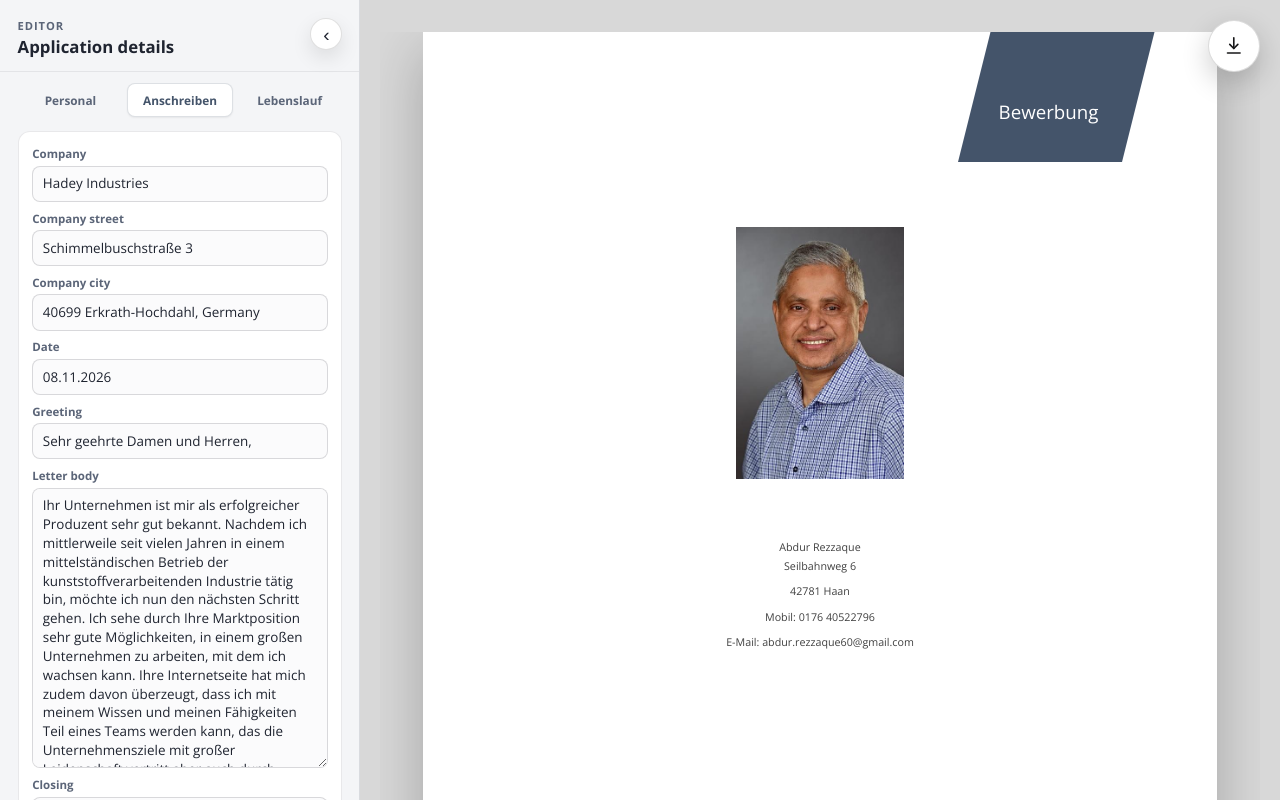
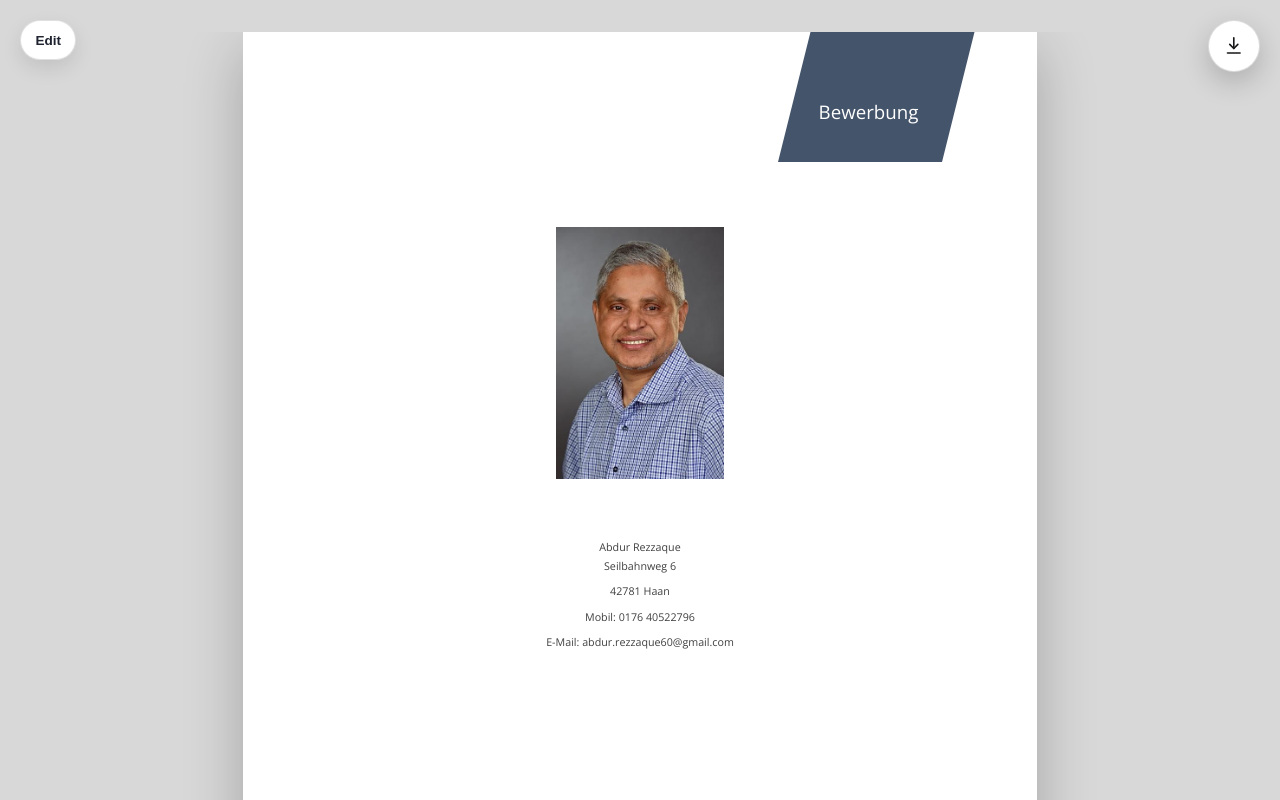
Before and after one commit to shahmedme/bewerbung-abdur-rezzaque, a React (Vite) app: page / in a window 1280 px wide. Shown: the top 800 px of the page. Built offline with nearby package versions, Linux system fonts and the light colour scheme.

Commit message:
Persist sidebar open/collapsed state in localStorage
Default to collapsed on first visit and restore the last mode after reload.

```diff
--- a/src/bewerbung/data.ts
+++ b/src/bewerbung/data.ts
@@ -101,6 +101,7 @@ export const defaultData: BewerbungData = {
 };
 
 export const STORAGE_KEY = "bewerbung-abdur-rezzaque:data";
+export const SIDEBAR_STORAGE_KEY = "bewerbung-abdur-rezzaque:sidebar-open";
 
 function isJob(value: unknown): value is Job {
 	if (!value || typeof value !== "object") return false;
@@ -148,6 +149,24 @@ export function saveBewerbungData(data: BewerbungData) {
 	}
 }
 
+export function loadSidebarOpen(): boolean {
+	try {
+		const stored = localStorage.getItem(SIDEBAR_STORAGE_KEY);
+		if (stored === null) return false;
+		return stored === "true";
+	} catch {
+		return false;
+	}
+}
+
+export function saveSidebarOpen(open: boolean) {
+	try {
+		localStorage.setItem(SIDEBAR_STORAGE_KEY, String(open));
+	} catch {
+		// Ignore quota / private-mode failures.
+	}
+}
+
 export function createJob(): Job {
 	return {
 		id: `job-${crypto.randomUUID()}`,
--- a/src/pages/BewerbungAbdurRezzaque.tsx
+++ b/src/pages/BewerbungAbdurRezzaque.tsx
@@ -4,7 +4,9 @@ import { useEffect, useLayoutEffect, useRef, useState, type CSSProperties } from
 import {
 	fileNameFromName,
 	loadBewerbungData,
+	loadSidebarOpen,
 	saveBewerbungData,
+	saveSidebarOpen,
 	type BewerbungData,
 } from "../bewerbung/data";
 import "./BewerbungAbdurRezzaque.css";
@@ -262,7 +264,7 @@ function BewerbungAbdurRezzaque() {
 	const pageRefs = useRef<Array<HTMLElement | null>>([]);
 	const workspaceRef = useRef<HTMLElement | null>(null);
 	const [data, setData] = useState<BewerbungData>(() => loadBewerbungData());
-	const [sidebarOpen, setSidebarOpen] = useState(true);
+	const [sidebarOpen, setSidebarOpen] = useState(() => loadSidebarOpen());
 	const [activeTab, setActiveTab] = useState<TabId>("personal");
 	const [isDownloading, setIsDownloading] = useState(false);
 	const [previewScale, setPreviewScale] = useState(1);
@@ -273,6 +275,10 @@ function BewerbungAbdurRezzaque() {
 	useEffect(() => {
 		saveBewerbungData(data);
 	}, [data]);
+
+	useEffect(() => {
+		saveSidebarOpen(sidebarOpen);
+	}, [sidebarOpen]);
 
 	useEffect(() => {
 		const previousTitle = document.title;
```
